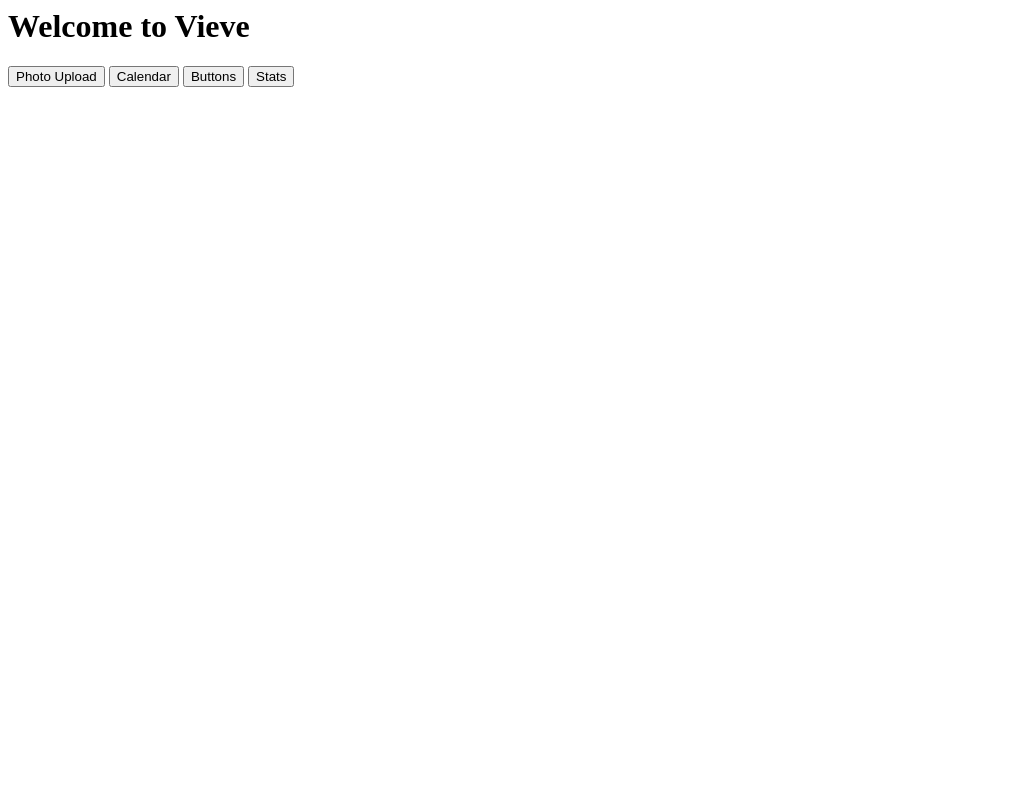
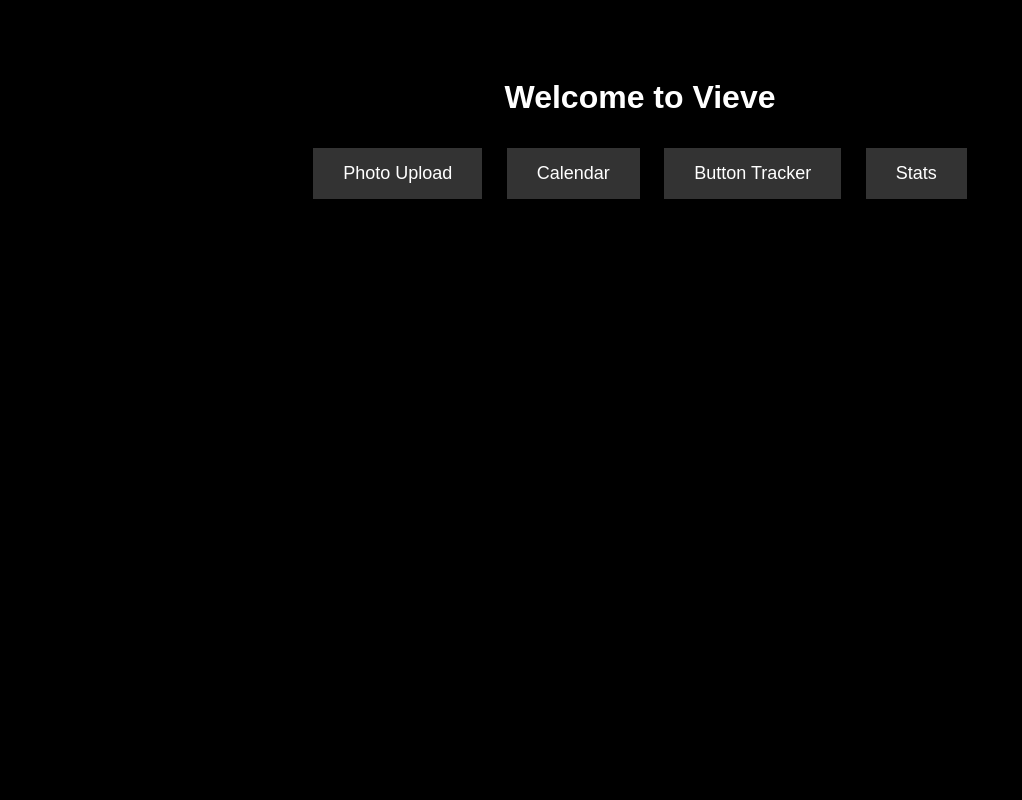
Before and after one commit to ctscreweder/vieve, a Flask app: page / in a window 1280 px wide. Shown: the whole page, without its empty margins (0-1022 px from the left). Run offline with Flask 3, Linux system fonts and the light colour scheme; parts of the project's set-up code (start-up, migrations or seed data) failed here and were passed over.

Commit message:
Update index.html

```diff
--- a/roles/vieve/files/app/templates/index.html
+++ b/roles/vieve/files/app/templates/index.html
@@ -1,5 +1,18 @@
-<h1>Welcome to Vieve</h1>
-<a href="/upload"><button>Photo Upload</button></a>
-<a href="/calendar"><button>Calendar</button></a>
-<a href="/buttons"><button>Buttons</button></a>
-<a href="/stats"><button>Stats</button></a>
+<!DOCTYPE html>
+<html>
+<head>
+  <title>Vieve Home</title>
+  <style>
+    body { background-color: black; color: white; font-family: Arial, sans-serif; text-align: center; padding-top: 50px; }
+    button { margin: 10px; padding: 15px 30px; font-size: 18px; background-color: #333; color: white; border: none; cursor: pointer; }
+    button:hover { background-color: #555; }
+  </style>
+</head>
+<body>
+  <h1>Welcome to Vieve</h1>
+  <button onclick="location.href='/upload'">Photo Upload</button>
+  <button onclick="location.href='/calendar'">Calendar</button>
+  <button onclick="location.href='/buttons'">Button Tracker</button>
+  <button onclick="location.href='/stats'">Stats</button>
+</body>
+</html>
```
